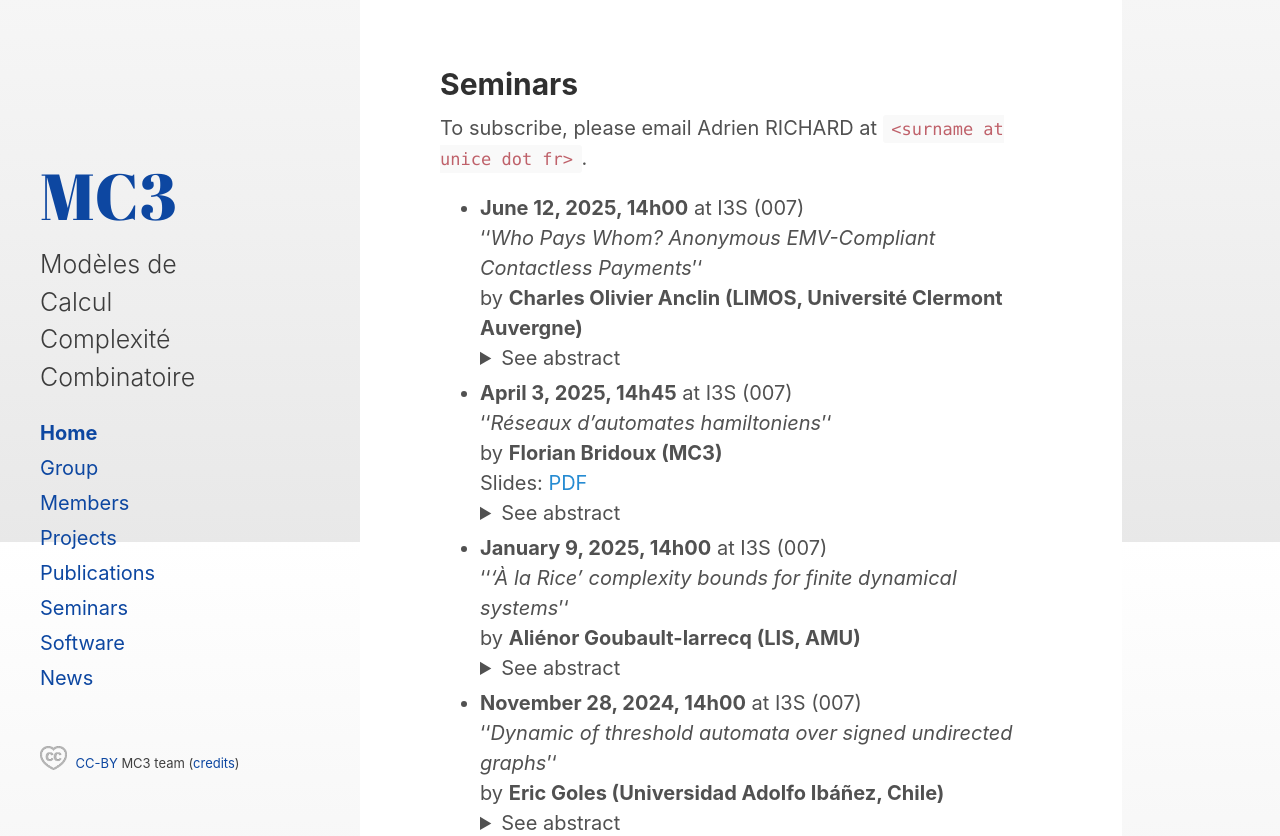
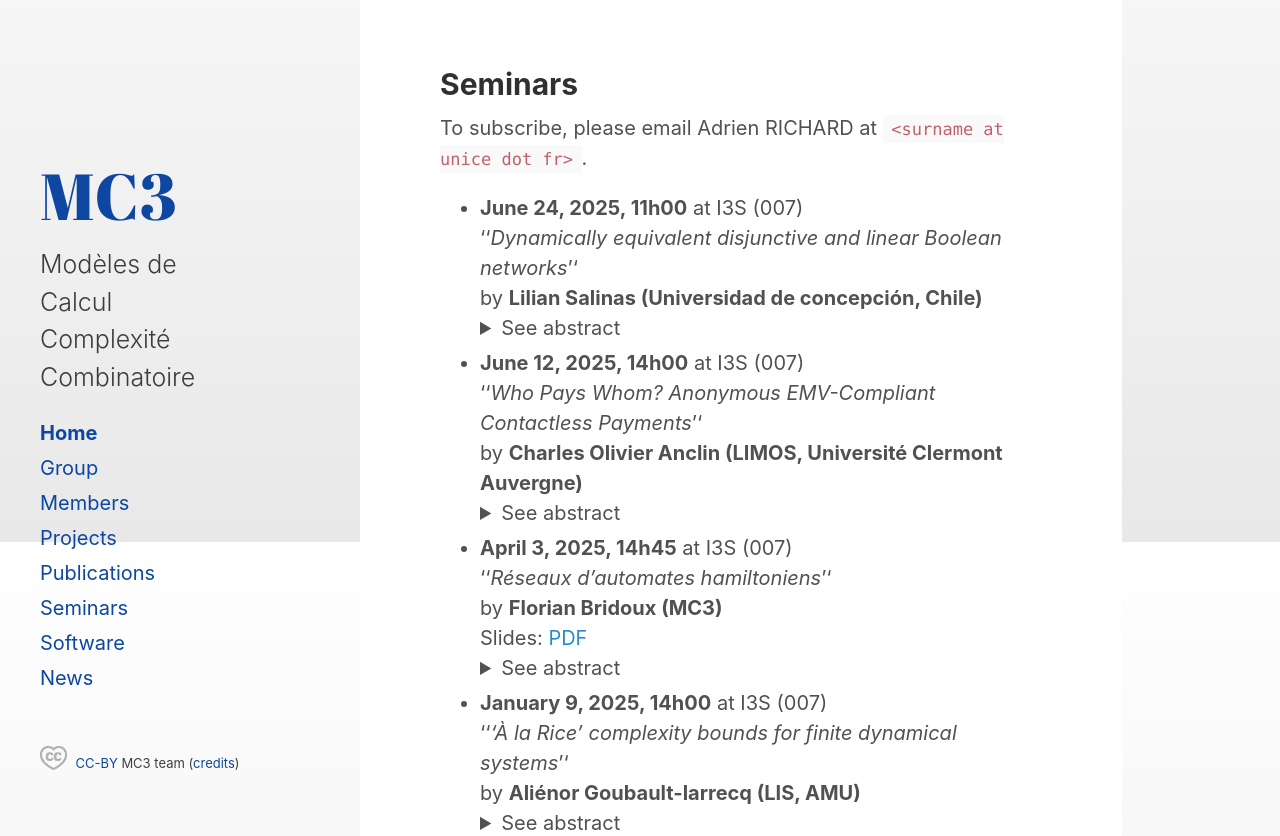
Before and after one commit to richardadrien/mc3, a Jekyll site: the page built from _posts/2023-11-01-home.md, in a window 1280 px wide and 900 px high, scrolled down 3894 px, cut to the strip 64-900 px from the top of the window. Built offline with Jekyll 4.4.1, drawn with Linux system fonts in a browser that asks for light colours; the list of posts is cut into pages by our own code; some of the changed lines change nothing that is shown.

Commit message:
Update seminars.yml

```diff
--- a/_data/seminars.yml
+++ b/_data/seminars.yml
@@ -9,6 +9,20 @@
 
 # order: most recent first
 # colon ':' must be avoided (html code &#58;)
+
+- who: Lilian Salinas (Universidad de concepción, Chile)
+  date: June 24, 2025, 11h00
+  place: I3S (007)
+  talk: "Dynamically equivalent disjunctive and linear Boolean networks"
+  abstract: "A Boolean network is defined as a system of n Boolean variables
+  interacting with each other that evolves, in discrete time, according to a predefined update schedule.
+  The study of the dynamical behavior of Boolean networks with different update schedules has so
+  far focused primarily on the possible dynamics and equivalent networks that can be obtained.
+  However, few studies have been done about which networks can be obtained from another network with a non-parallel schedule.<br>
+  In this talk, we define the problem of finding a Boolean network that is dynamically equivalent to another network.
+  For the general case, it is shown that the problem is NP-Hard.<br>
+  However, if the problem is restricted to disjunctive or linear Boolean networks, it can be solved in polynomial time. Moreover, we study other related problems."
+
 
 - who: Charles Olivier Anclin (LIMOS, Université Clermont Auvergne)
   date: June 12, 2025, 14h00
```
